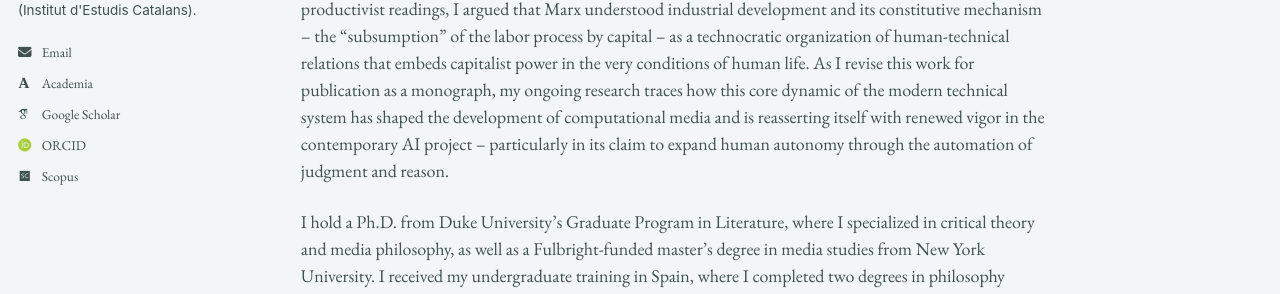
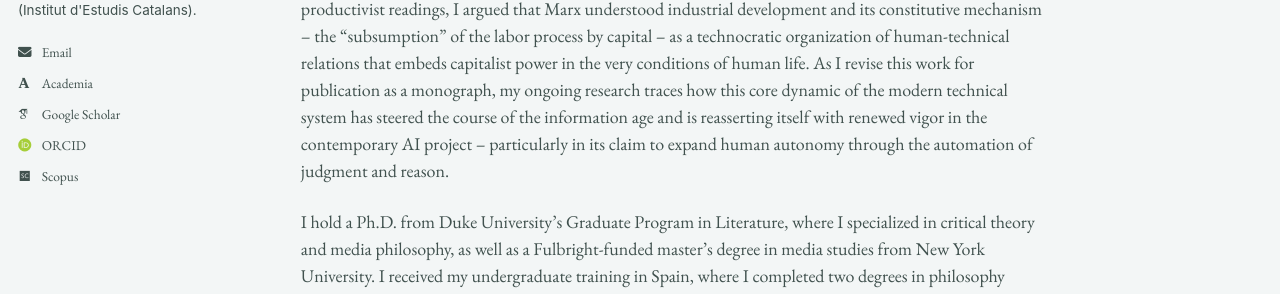
Before and after one commit to epujol90/epujol90.github.io, a Jekyll site: the page built from _pages/about.md, in a window 1280 px wide and 1069 px high. Shown: the part 386-680 px from the top of the window. Built offline with Jekyll 4.4.1, drawn with Linux system fonts in a browser that asks for light colours; some web fonts are replaced; a script bundle is joined from its source files by our own code; library files that are not in the unit come from our copies; some of the changed text lies outside the part shown.

Commit message:
Update about.md

```diff
--- a/_pages/about.md
+++ b/_pages/about.md
@@ -8,6 +8,6 @@ redirect_from:
 ---
 I am a scholar of technology, media, and aesthetics trained in continental philosophy and critical theory in Europe and the United States. My research examines the history and politics of technological modernity. I am particularly interested in the ways the material infrastructures of the modern world embody and uphold relations of power and domination, despite professing to liberate humanity from scarcity and toil.
 
-My doctoral research focused on the _longue durée_ of industrial modernity and the advent of what the early Frankfurt School theorists named "instrumental reason," tracing its roots to the nineteenth century. My dissertation, “Karl Marx, Philosopher of Technics: Critique, Alienation, and the Materiality of Social Power,” grounded this inquiry in Marx’s engagement with the industrial literature of his time, drawing on previously unavailable materials from the _Marx-Engels Gesamtausgabe_ (MEGA2). Against prevailing economicist and productivist readings, I argued that Marx understood industrial development and its constitutive mechanism -- the "subsumption" of the labor process by capital -- as a technocratic organization of human-technical relations that embeds capitalist power in the very conditions of human life. As I revise this work for publication as a monograph, my ongoing research traces how this core dynamic of the modern technical system has shaped the development of computational media and is reasserting itself with renewed vigor in the contemporary AI project -- particularly in its claim to expand human autonomy through the automation of judgment and reason.
+My doctoral research focused on the _longue durée_ of industrial modernity and the advent of what the early Frankfurt School theorists named "instrumental reason," tracing its roots to the nineteenth century. My dissertation, “Karl Marx, Philosopher of Technics: Critique, Alienation, and the Materiality of Social Power,” grounded this inquiry in Marx’s engagement with the industrial literature of his time, drawing on previously unavailable materials from the _Marx-Engels Gesamtausgabe_ (MEGA2). Against prevailing economicist and productivist readings, I argued that Marx understood industrial development and its constitutive mechanism -- the "subsumption" of the labor process by capital -- as a technocratic organization of human-technical relations that embeds capitalist power in the very conditions of human life. As I revise this work for publication as a monograph, my ongoing research traces how this core dynamic of the modern technical system has steered the course of the information age and is reasserting itself with renewed vigor in the contemporary AI project -- particularly in its claim to expand human autonomy through the automation of judgment and reason.
 
 I hold a Ph.D. from Duke University’s Graduate Program in Literature, where I specialized in critical theory and media philosophy, as well as a Fulbright-funded master’s degree in media studies from New York University. I received my undergraduate training in Spain, where I completed two degrees in philosophy (UNED) and fine art (University of Barcelona). I am currently an affiliated researcher with the Historical Materialism Studies Group of the Societat Catalana de Filosofia -- the philosophy section of the Institut d’Estudis Catalans, the highest academic body for the Catalan language and culture. My work has appeared in _South Atlantic Quarterly_ and _Marx and Philosophy Review of Books_, with further articles under review or in preparation for _Historical Materialism_, _Theory, Culture & Society_, and a special issue of _Qui Parle_. Alongside my research, I have developed substantive experience in writing pedagogy, including two years of writing center practice at Duke’s Thompson Writing Studio and teaching writing-intensive courses on media theory, philosophy of technology, and the history and politics of AI.
```
